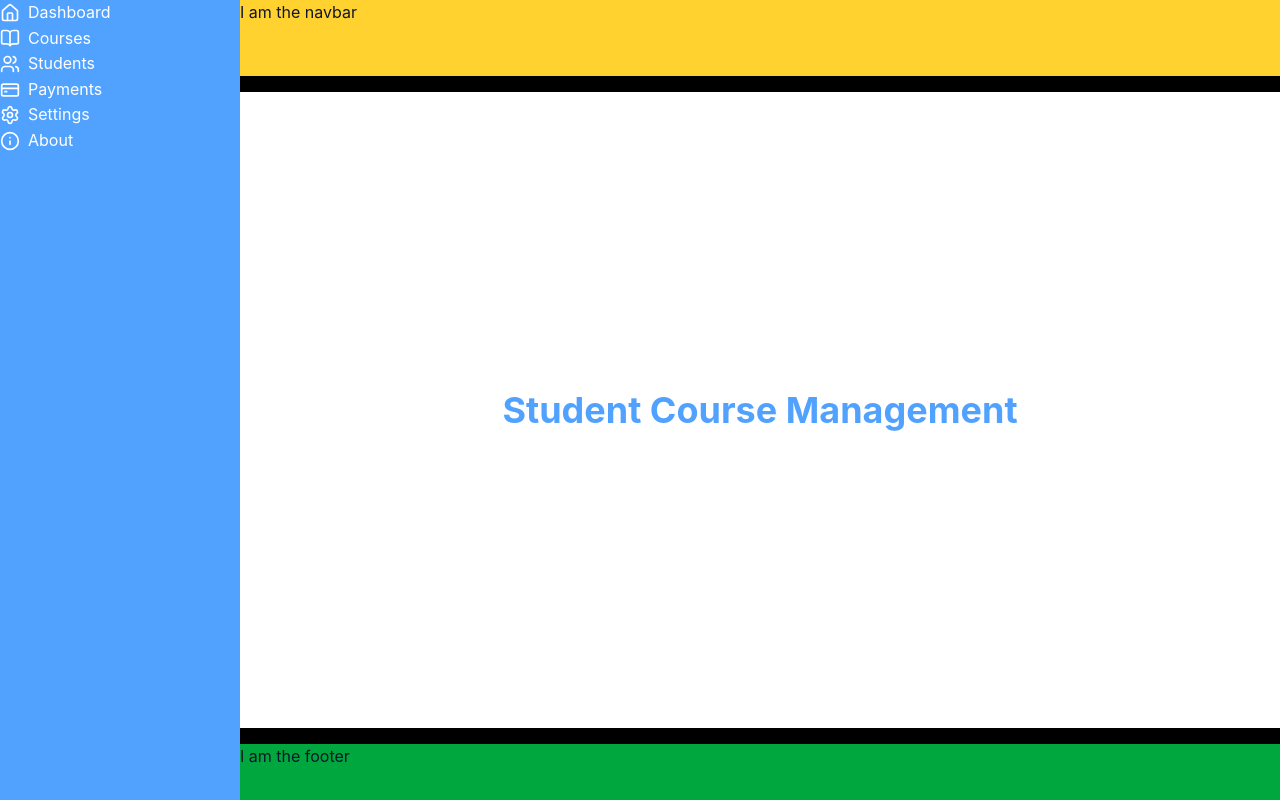
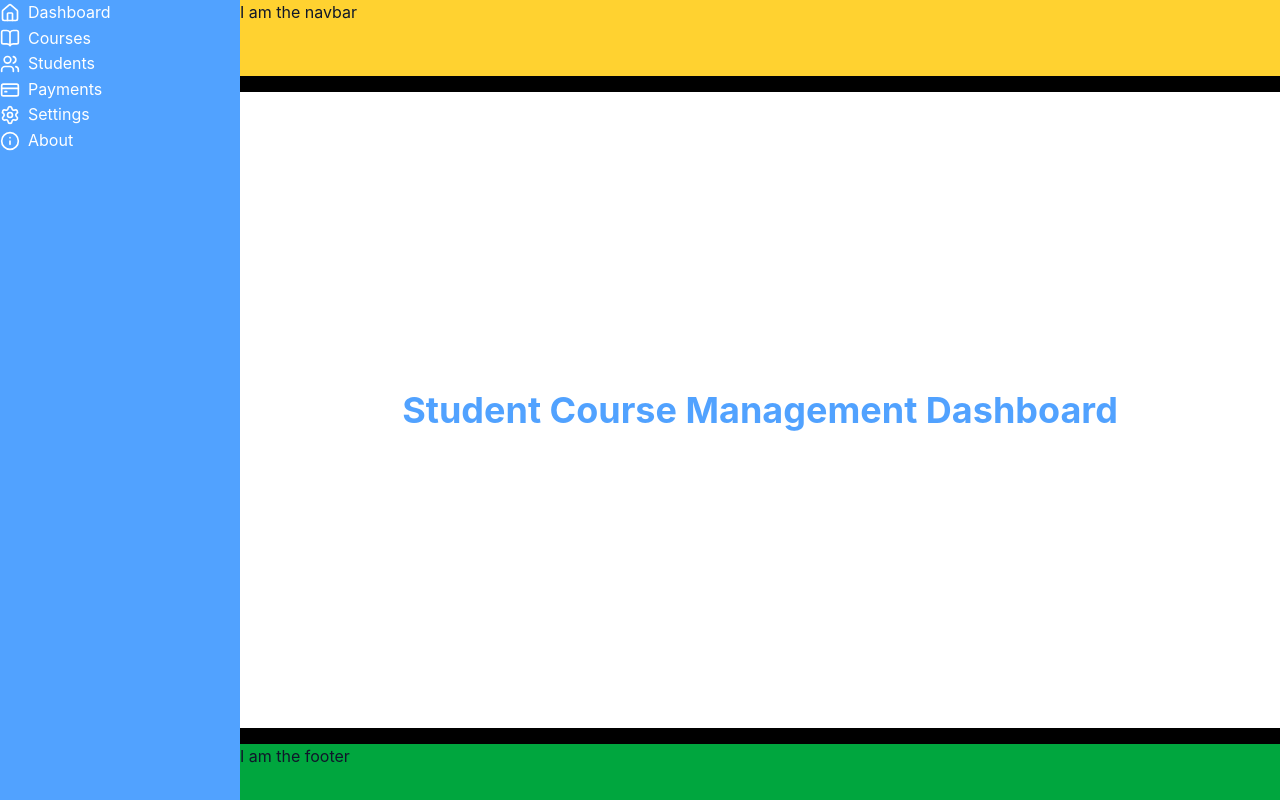
Before and after one commit to Joseph-AAA/student-course-payment-management, a React (Vite) app: page / in a window 1280 px wide. Built offline with nearby package versions, Linux system fonts and the light colour scheme.

Commit message:
feat: create initial dashboard layout

```diff
--- a/src/App.jsx
+++ b/src/App.jsx
@@ -17,15 +17,16 @@ function App(){
                   </nav>
 
 
+
                   <main className="w-full bg-white flex justify-center items-center">
                       <div className="text-4xl font-bold text-blue-400">
-                        Student Course Management
+                        Student Course Management Dashboard
                       </div>
                   </main>
 
 
                   <div className=" bg-green-600  w-full">
-                    <Footer  />
+                    <Footer />
                   </div>
               </div>
 
```
